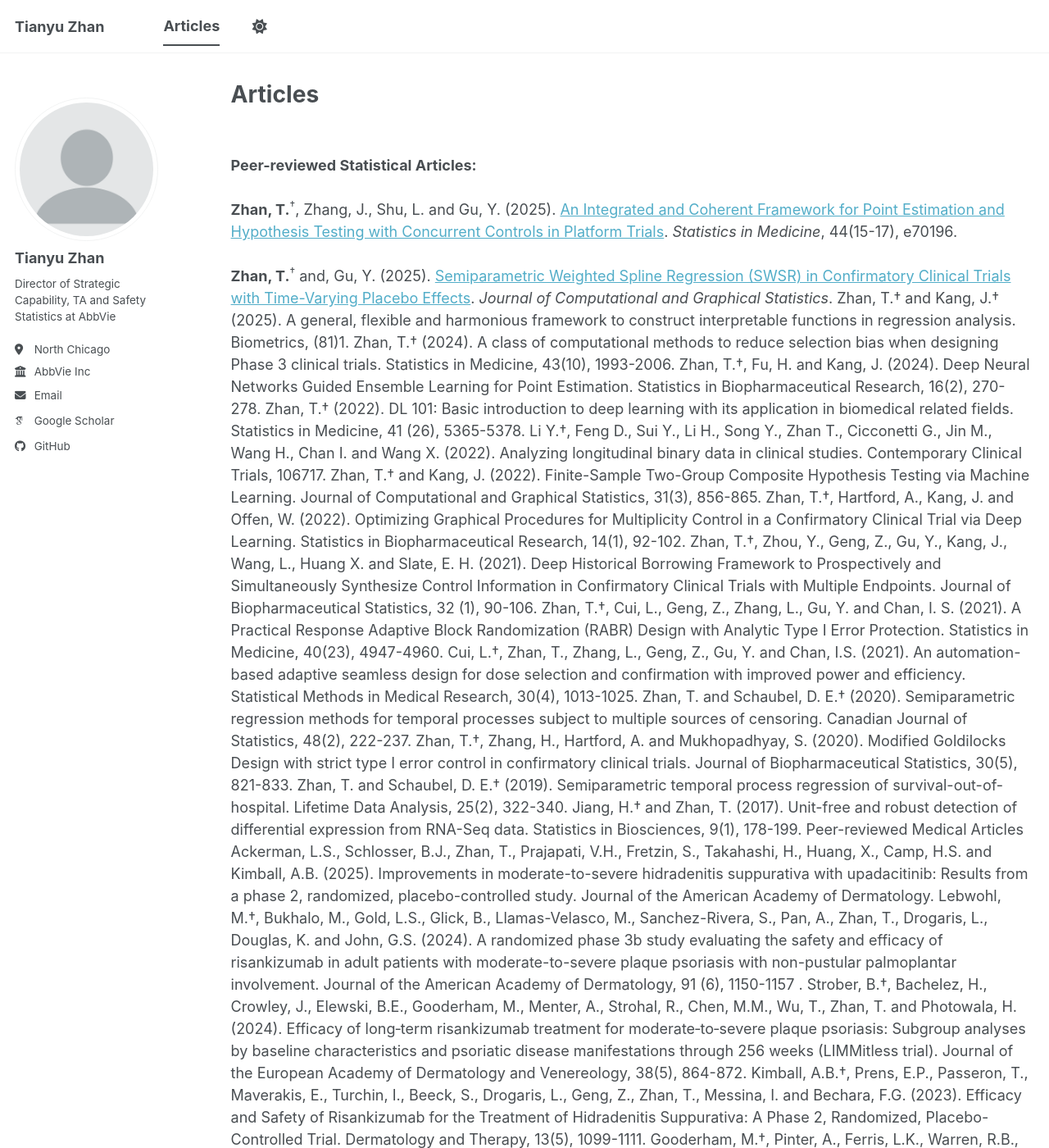
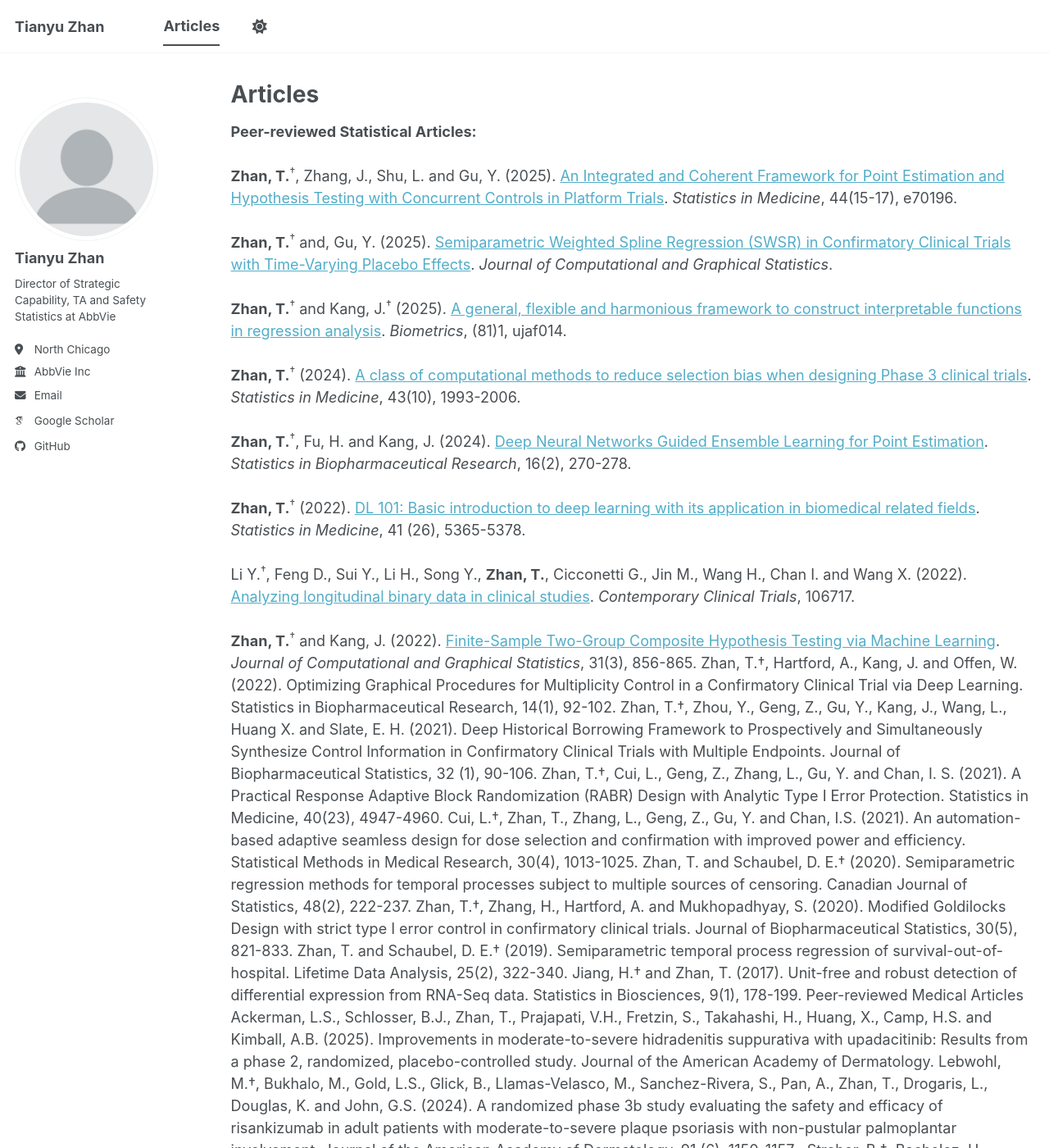
Before and after one commit to tian-yu-zhan/tian-yu-zhan.github.io, a Jekyll site: the page built from _pages/publications.html, in a window 1280 px wide and 1400 px high. Shown: the whole window at 82% size. Built offline with Jekyll 4.4.1, drawn with Linux system fonts in a browser that asks for light colours; some web fonts are replaced; a script bundle is joined from its source files by our own code; library files that are not in the unit come from our copies; some of the changed text lies outside the part shown.

Commit message:
Update publications.html

```diff
--- a/_pages/publications.html
+++ b/_pages/publications.html
@@ -4,7 +4,7 @@ title: "Articles"
 permalink: /publications/
 author_profile: true
 ---
-<br>
+
 <p><strong>Peer-reviewed Statistical Articles:</strong>
 <br>
 <br>
@@ -12,18 +12,24 @@ author_profile: true
 <br>
 <br>
 <strong>Zhan, T.</strong><sup>†</sup> and, Gu, Y. (2025). <a href="https://www.tandfonline.com/doi/abs/10.1080/10618600.2025.2507428" target="_blank">Semiparametric Weighted Spline Regression (SWSR) in Confirmatory Clinical Trials with Time-Varying Placebo Effects</a>. <em>Journal of Computational and Graphical Statistics</em>.
-
-Zhan, T.† and Kang, J.† (2025). A general, flexible and harmonious framework to construct interpretable functions in regression analysis. Biometrics, (81)1.
-
-Zhan, T.† (2024). A class of computational methods to reduce selection bias when designing Phase 3 clinical trials. Statistics in Medicine, 43(10), 1993-2006.
-
-Zhan, T.†, Fu, H. and Kang, J. (2024). Deep Neural Networks Guided Ensemble Learning for Point Estimation. Statistics in Biopharmaceutical Research, 16(2), 270-278.
-
-Zhan, T.† (2022). DL 101: Basic introduction to deep learning with its application in biomedical related fields. Statistics in Medicine, 41 (26), 5365-5378.
-
-Li Y.†, Feng D., Sui Y., Li H., Song Y., Zhan T., Cicconetti G., Jin M., Wang H., Chan I. and Wang X. (2022). Analyzing longitudinal binary data in clinical studies. Contemporary Clinical Trials, 106717.
-
-Zhan, T.† and Kang, J. (2022). Finite-Sample Two-Group Composite Hypothesis Testing via Machine Learning. Journal of Computational and Graphical Statistics, 31(3), 856-865.
+<br>
+<br>
+<strong>Zhan, T.</strong><sup>†</sup> and Kang, J.<sup>†</sup> (2025). <a href="https://academic.oup.com/biometrics/article-abstract/81/1/ujaf014/8051005" target="_blank">A general, flexible and harmonious framework to construct interpretable functions in regression analysis</a>. <em>Biometrics</em>, (81)1, ujaf014.
+<br>
+<br>
+<strong>Zhan, T.</strong><sup>†</sup> (2024). <a href="https://onlinelibrary.wiley.com/doi/full/10.1002/sim.10041" target="_blank">A class of computational methods to reduce selection bias when designing Phase 3 clinical trials</a>. <em>Statistics in Medicine</em>, 43(10), 1993-2006.
+<br>
+<br>
+<strong>Zhan, T.</strong><sup>†</sup>, Fu, H. and Kang, J. (2024). <a href="https://www.tandfonline.com/doi/full/10.1080/19466315.2023.2260776" target="_blank">Deep Neural Networks Guided Ensemble Learning for Point Estimation</a>. <em>Statistics in Biopharmaceutical Research</em>, 16(2), 270-278.
+<br>
+<br>
+<strong>Zhan, T.</strong><sup>†</sup> (2022). <a href="https://onlinelibrary.wiley.com/doi/full/10.1002/sim.9564" target="_blank">DL 101: Basic introduction to deep learning with its application in biomedical related fields</a>. <em>Statistics in Medicine</em>, 41 (26), 5365-5378.
+<br>
+<br>
+Li Y.<sup>†</sup>, Feng D., Sui Y., Li H., Song Y., <strong>Zhan, T.</strong>, Cicconetti G., Jin M., Wang H., Chan I. and Wang X. (2022). <a href="https://www.sciencedirect.com/science/article/abs/pii/S155171442200043X" target="_blank">Analyzing longitudinal binary data in clinical studies</a>. <em>Contemporary Clinical Trials</em>, 106717.
+<br>
+<br>
+<strong>Zhan, T.</strong><sup>†</sup> and Kang, J. (2022). <a href="https://www.tandfonline.com/doi/full/10.1080/10618600.2021.2020128" target="_blank">Finite-Sample Two-Group Composite Hypothesis Testing via Machine Learning</a>. <em>Journal of Computational and Graphical Statistics</em>, 31(3), 856-865.
 
 Zhan, T.†, Hartford, A., Kang, J. and Offen, W. (2022). Optimizing Graphical Procedures for Multiplicity Control in a Confirmatory Clinical Trial via Deep Learning. Statistics in Biopharmaceutical Research, 14(1), 92-102.
 
```
